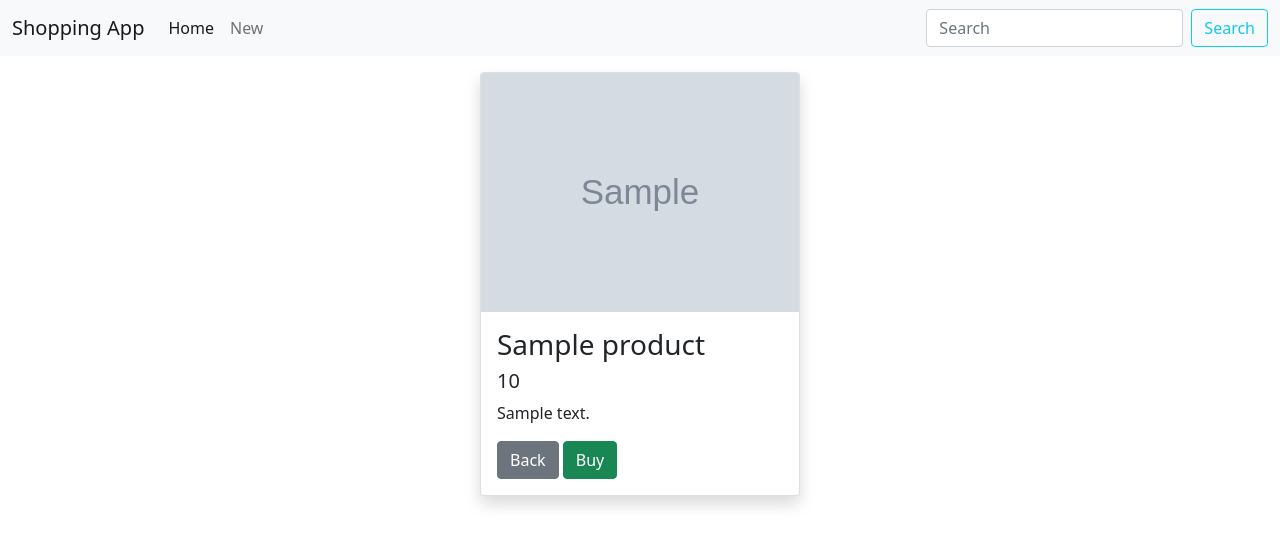
After one commit to Muskan170303/ecommerce, a Node server app: page /products/600000000000000000000001 in a window 1280 px wide. The commit adds this page. Shown: the top 546 px of the page. Run offline with Node 20, Linux system fonts and the light colour scheme; tables that the repository leaves empty hold one stand-in row (values such as "Sample post"); grey boxes marked "Sample" are stand-in pictures; some libraries are stand-ins or nearby versions.

Commit message:
commit 3: show product functionality

```diff
--- a/routes/productRoutes.js
+++ b/routes/productRoutes.js
@@ -17,4 +17,10 @@ router.post('/products', async (req,res)=>{
     res.redirect('/products')
 })
 
+router.get('/products/:id', async (req,res)=>{
+    let {id}=req.params;
+    let foundPro= await Product.findById(id);
+    res.render('products/show',{foundPro});
+})
+
 module.exports=router;
--- a/views/partials/navbar.ejs
+++ b/views/partials/navbar.ejs
@@ -15,7 +15,7 @@
         </ul>
         <form class="d-flex">
           <input class="form-control me-2" type="search" placeholder="Search" aria-label="Search">
-          <button class="btn btn-outline-success" type="submit">Search</button>
+          <button class="btn btn-outline-info" type="submit">Search</button>
         </form>
       </div>
     </div>
--- a/views/products/index.ejs
+++ b/views/products/index.ejs
@@ -11,7 +11,7 @@
                     <h3 class="card-title"><%=item.name%></h3>
                     <h5 class="card-title"><%=item.price%></h5>
                     <p class="card-text"><%=item.desc%></p>
-                    <a href="#" class="btn btn-info">View</a>
+                    <a href="/products/<%=item.id%>" class="btn btn-info">View</a>
                 </div>
           </div>
         </div>
--- /dev/null
+++ b/views/products/show.ejs
@@ -0,0 +1,18 @@
+<% layout('layouts/boilerplate')%>
+<%- include('../partials/navbar')%>
+<div class="row">
+
+    <div class="col mt-3">
+        <div class="card shadow mx-auto" style="width: 20rem;">
+            <img src="<%=foundPro.img%>" class="card-img-top" alt="...">
+            <div class="card-body">
+                <h3 class="card-title"><%=foundPro.name%></h3>
+                <h5 class="card-title"><%=foundPro.price%></h5>
+                <p class="card-text"><%=foundPro.desc%></p>
+                <a href="/products" class="btn btn-secondary">Back</a>
+                <a href="#" class="btn btn-success">Buy</a>
+            </div>
+        </div>
+    </div>
+
+</div>
```
